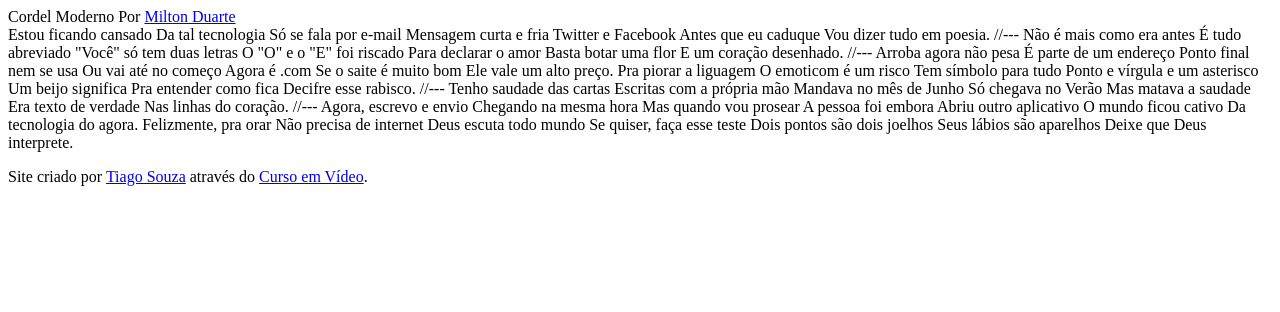
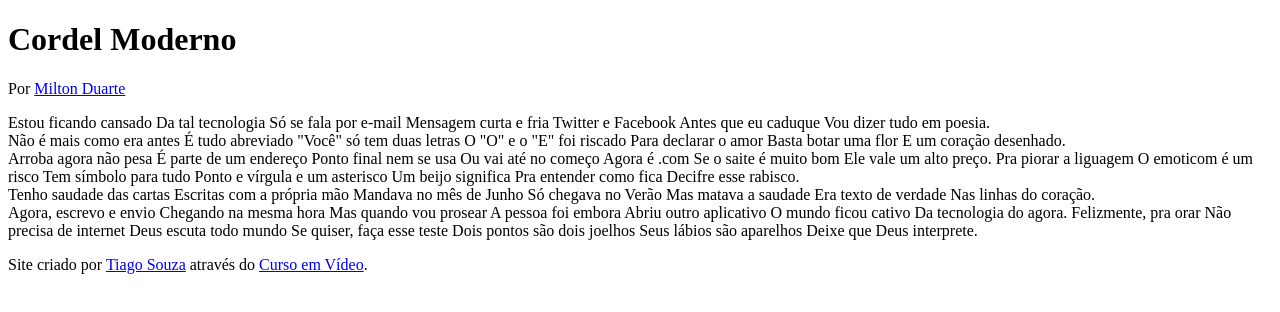
Before and after one commit to TiagoSouzaTS/site-cordel, a plain HTML site: page index.html in a window 1280 px wide. Drawn offline with Linux system fonts and the light colour scheme.

Commit message:
Organizando as seções de conteúdo.

```diff
--- a/index.html
+++ b/index.html
@@ -10,10 +10,13 @@
 
 <body>
   <header>
-    Cordel Moderno
-    Por <a href="https://www.recantodasletras.com.br/poesias/3186743" target="_blank" rel="external" hreflang="pt-br">Milton Duarte</a>
+    <h1>Cordel Moderno</h1>
+
+    <p>Por <a href="https://www.recantodasletras.com.br/poesias/3186743" target="_blank" rel="external" hreflang="pt-br">Milton Duarte</a></p>
+
   </header>
 
+  <section>
     Estou ficando cansado
     Da tal tecnologia
     Só se fala por e-mail
@@ -21,9 +24,9 @@
     Twitter e Facebook
     Antes que eu caduque
     Vou dizer tudo em poesia.
+  </section>
 
-  //---
-
+  <section>
     Não é mais como era antes
     É tudo abreviado
     "Você" só tem duas letras
@@ -31,9 +34,9 @@
     Para declarar o amor
     Basta botar uma flor
     E um coração desenhado.
+  </section>
 
-  //---
-
+  <section>
     Arroba agora não pesa
     É parte de um endereço
     Ponto final nem se usa
@@ -49,9 +52,9 @@
     Um beijo significa
     Pra entender como fica
     Decifre esse rabisco.
+  </section>
 
-  //---
-
+  <section>
     Tenho saudade das cartas
     Escritas com a própria mão
     Mandava no mês de Junho
@@ -59,9 +62,10 @@
     Mas matava a saudade
     Era texto de verdade
     Nas linhas do coração.
+  </section>
 
-  //---
 
+  <section>
     Agora, escrevo e envio
     Chegando na mesma hora
     Mas quando vou prosear
@@ -77,6 +81,7 @@
     Dois pontos são dois joelhos
     Seus lábios são aparelhos
     Deixe que Deus interprete.
+  </section>
 
 <footer>
   <p>Site criado por <a href="https://github.com/TIAGOSOUZATS" target="_blank" rel="external" hreflang="pt-br">Tiago Souza</a> através do <a href="https://www.cursoemvideo.com/" target="_blank" rel="external" hreflang="pt-br">Curso em Vídeo</a>.</p>
```
Lines whose indentation alone changed are shown as unchanged.
